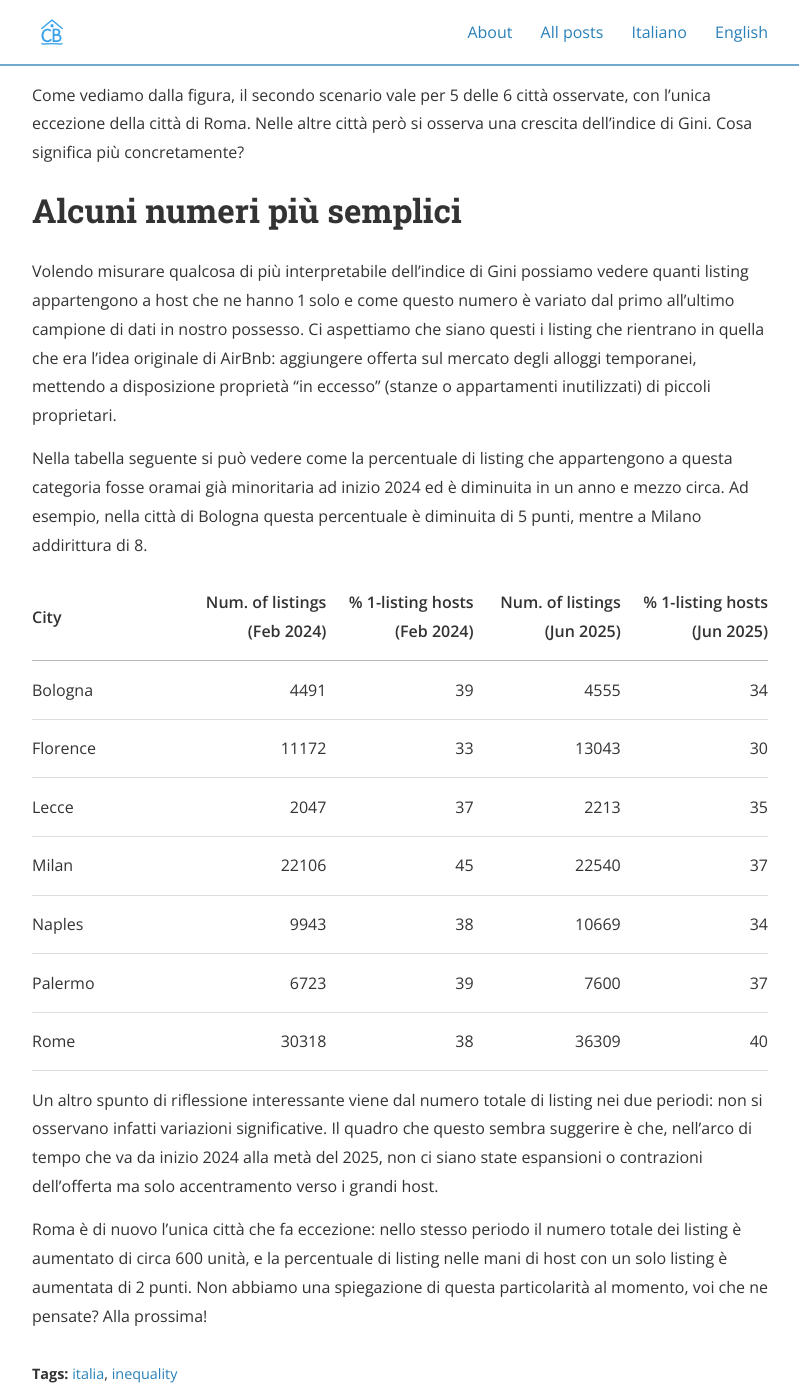
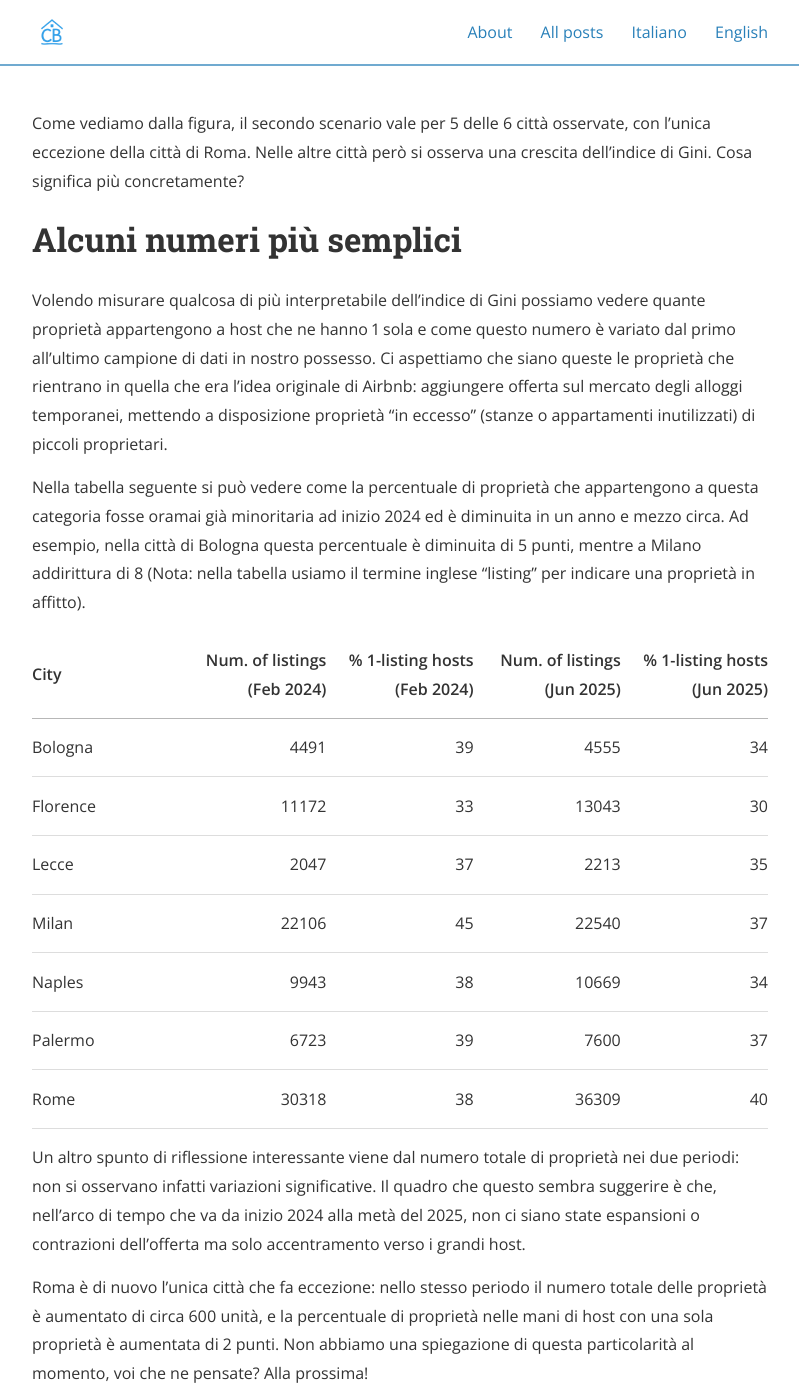
Before and after one commit to bernomone/citybreaking, a Jekyll site: the page built from _posts/2025-11-03-gini-trends-italia.md, in a window 1280 px wide and 1400 px high, scrolled down 1112 px. Shown: the whole window, without its empty margins (240-1039 px from the left). Built offline with Jekyll 4.4.1, drawn with Linux system fonts in a browser that asks for light colours; nearby versions of some CDN libraries; some of the changed text lies outside the part shown.

Commit message:
listing -> proprietà

```diff
--- a/_posts/2025-11-03-gini-trends-italia.md
+++ b/_posts/2025-11-03-gini-trends-italia.md
@@ -5,15 +5,15 @@
 author: "Bernardo & Martina"
 tags: [italia, inequality]
 categories: [italiano]
-excerpt: Come è cambiato e come sta cambiando il mercato degli AirBnB
+excerpt: Come è cambiato e come sta cambiando il mercato degli Airbnb
 ---
 
-Come abbiamo osservato in un [post precedente](https://bernomone.github.io/citybreaking/italiano/2025/10/19/gini-italia.html) la distribuzione dei listing di AirBnb è concentrata nelle mani di pochi host che ne possiedono molti, almeno in tempi recenti.
-Volendo approfondire la questione, ci siamo chiesti se questa situazione sia così da molto e come è cambiata nel tempo (per lo meno da quando riusciamo ad osservare grazie ai dati raccolti da [Inside AirBnb](https://insideairbnb.com/get-the-data/)).
+Come abbiamo osservato in un [post precedente](https://bernomone.github.io/citybreaking/italiano/2025/10/19/gini-italia.html) la distribuzione degli appartamenti di Airbnb è concentrata nelle mani di pochi host che ne possiedono molti, almeno in tempi recenti.
+Volendo approfondire la questione, ci siamo chiesti se questa situazione sia così da molto e come è cambiata nel tempo (per lo meno da quando riusciamo ad osservare grazie ai dati raccolti da [Inside Airbnb](https://insideairbnb.com/get-the-data/)).
 
 # L'indice di Gini nel tempo
 
-Come abbiamo precedentemente spiegato, l'[indice (o coefficiente) di Gini](https://it.wikipedia.org/wiki/Coefficiente_di_Gini) misura la diseguaglianza di ricchezza di una popolazione e può essere utilizzato per misurare quanto i listing siano o meno concentrati nelle mani di pochi host. Un indice vicino a 0 indicherebbe che tutti gli host possiedono lo stesso numero di listing, ed il caso estremo di un indice pari a 1 indicherebbe che un solo host possiede tutti i listing.
+Come abbiamo precedentemente spiegato, l'[indice (o coefficiente) di Gini](https://it.wikipedia.org/wiki/Coefficiente_di_Gini) misura la diseguaglianza di ricchezza di una popolazione e può essere utilizzato per misurare quanto le proprietà siano o meno concentrate nelle mani di pochi host. Un indice vicino a 0 indicherebbe che tutti gli host possiedono lo stesso numero di proprietà, ed il caso estremo di un indice pari a 1 indicherebbe che un solo host possiede tutte le proprietà.
 Il suo andamento nel tempo ci può dare un'indicazione di come il mercato stia cambiando: se tanti piccoli proprietari stanno dominando sempre di più il mercato ci aspettiamo che questo decresca; viceversa, se sta crescendo allora sono probabilmente agenzie e gruppi di case vacanze ad aumentare di peso.
 
 ![Gini index trends for some Italian cities. The Gini index is decreasing only in the city of Rome.]({{ '/assets/post_gini_trends_gini.png' | relative_url }})
@@ -23,11 +23,9 @@
 
 # Alcuni numeri più semplici
 
-Volendo misurare qualcosa di più interpretabile dell'indice di Gini possiamo vedere quanti listing appartengono a host che ne hanno 1 solo e come questo numero è variato dal primo all'ultimo campione di dati in nostro possesso. Ci aspettiamo che siano questi i listing che rientrano in quella che era l'idea originale di AirBnb: aggiungere offerta sul mercato degli alloggi temporanei, mettendo a disposizione proprietà "in eccesso" (stanze o appartamenti inutilizzati) di piccoli proprietari.
+Volendo misurare qualcosa di più interpretabile dell'indice di Gini possiamo vedere quante proprietà appartengono a host che ne hanno 1 sola e come questo numero è variato dal primo all'ultimo campione di dati in nostro possesso. Ci aspettiamo che siano queste le proprietà che rientrano in quella che era l'idea originale di Airbnb: aggiungere offerta sul mercato degli alloggi temporanei, mettendo a disposizione proprietà "in eccesso" (stanze o appartamenti inutilizzati) di piccoli proprietari.
 
-Nella tabella seguente si può vedere come la percentuale di listing che appartengono a questa categoria fosse oramai già minoritaria ad inizio 2024 ed è diminuita in un anno e mezzo circa. Ad esempio, nella città di Bologna questa percentuale è diminuita di 5 punti, mentre a Milano addirittura di 8.
-
-
+Nella tabella seguente si può vedere come la percentuale di proprietà che appartengono a questa categoria fosse oramai già minoritaria ad inizio 2024 ed è diminuita in un anno e mezzo circa. Ad esempio, nella città di Bologna questa percentuale è diminuita di 5 punti, mentre a Milano addirittura di 8 (Nota: nella tabella usiamo il termine inglese "listing" per indicare una proprietà in affitto).
 
 | City     |   Num. of listings (Feb 2024) |   % 1-listing hosts (Feb 2024) |   Num. of listings  (Jun 2025) |   % 1-listing hosts (Jun 2025) |
 |:---------|----------------------------:|------------------------------------------:|----------------------------:|------------------------------------------:|
@@ -39,6 +37,6 @@
 | Palermo  |                        6723 |                                        39 |                        7600 |                                        37 |
 | Rome     |                       30318 |                                        38 |                       36309 |                                        40 |
 
-Un altro spunto di riflessione interessante viene dal numero totale di listing nei due periodi: non si osservano infatti variazioni significative. Il quadro che questo sembra suggerire è che, nell'arco di tempo che va da inizio 2024 alla metà del 2025, non ci siano state espansioni o contrazioni dell'offerta ma solo accentramento verso i grandi host.
+Un altro spunto di riflessione interessante viene dal numero totale di proprietà nei due periodi: non si osservano infatti variazioni significative. Il quadro che questo sembra suggerire è che, nell'arco di tempo che va da inizio 2024 alla metà del 2025, non ci siano state espansioni o contrazioni dell'offerta ma solo accentramento verso i grandi host.
 
-Roma è di nuovo l'unica città che fa eccezione: nello stesso periodo il numero totale dei listing è aumentato di circa 600 unità, e la percentuale di listing nelle mani di host con un solo listing è aumentata di 2 punti. Non abbiamo una spiegazione di questa particolarità al momento, voi che ne pensate? Alla prossima!
+Roma è di nuovo l'unica città che fa eccezione: nello stesso periodo il numero totale delle proprietà è aumentato di circa 600 unità, e la percentuale di proprietà nelle mani di host con una sola proprietà è aumentata di 2 punti. Non abbiamo una spiegazione di questa particolarità al momento, voi che ne pensate? Alla prossima!
```
